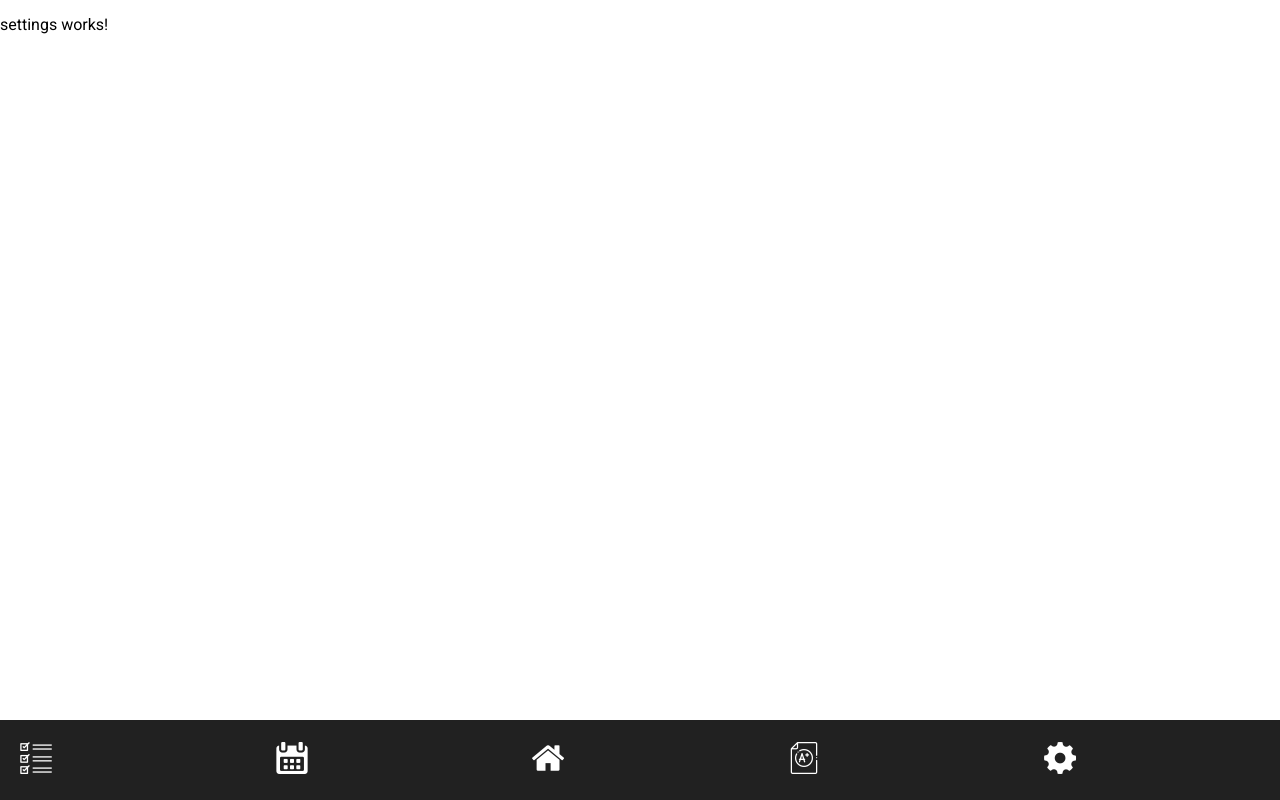
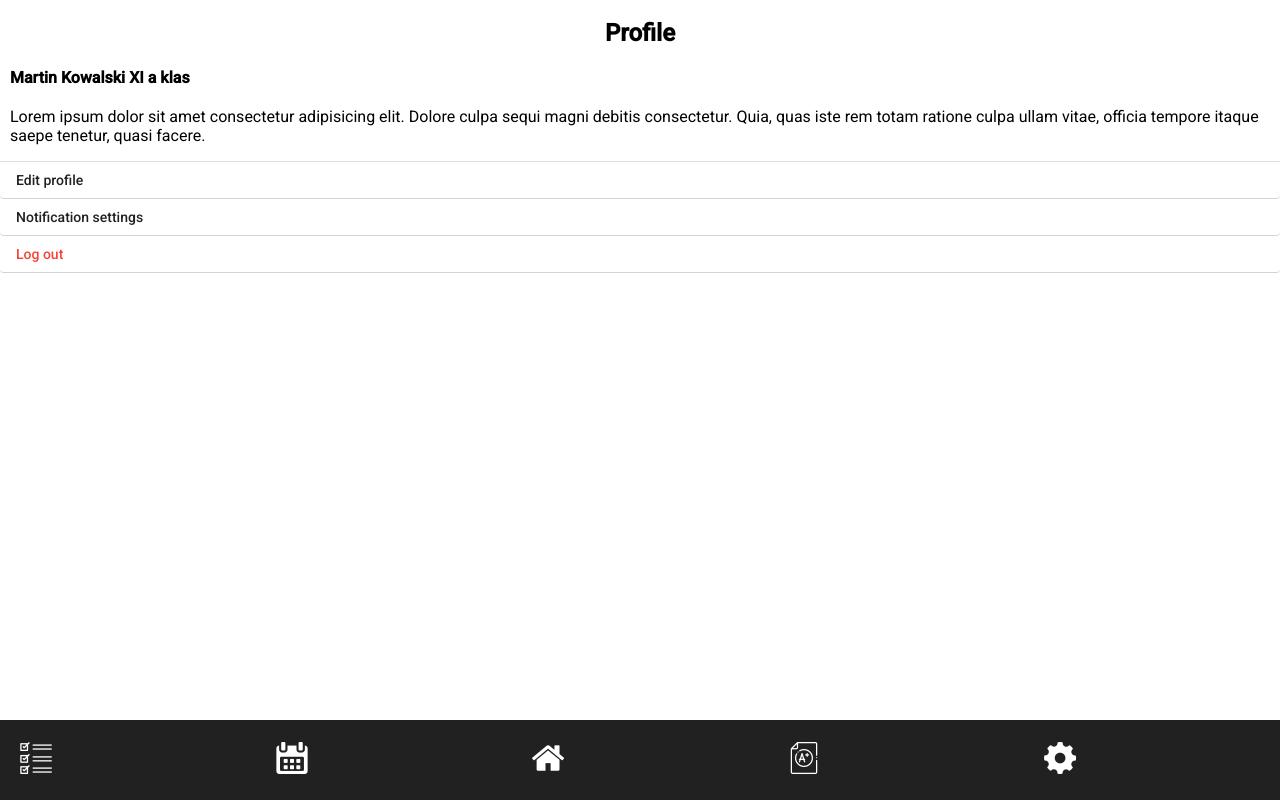
Before and after one commit to kachamaka/plannerix-frontend, an Angular app: page /settings in a window 1280 px wide. Built offline with nearby package versions, Linux system fonts and the light colour scheme.

Commit message:
overall design changes

```diff
--- a/src/app/calendar/calendar.component.css
+++ b/src/app/calendar/calendar.component.css
@@ -2,3 +2,6 @@ section{
     margin-left: 1rem;
     margin-bottom: 1.5rem;
 }
+table {
+    width: 100%;
+  }
--- a/src/app/calendar/calendar.component.html
+++ b/src/app/calendar/calendar.component.html
@@ -1,13 +1,11 @@
 <h2 align="center">Test dates</h2>
 
-<section>
-  <h3>Upcomming tests</h3>
-    <section *ngFor="let upcommingTestDate of upcommingTestDates ">
-        <h5>{{upcommingTestDate.date | date:"dd/MM/yy"}} - {{upcommingTestDate.subject}}</h5>
-        <!-- <section *ngFor="let date of day">
-            <div >{{score.subject}} - {{score.grade}}</div>
-        </section> -->
+  <h3 style="padding-left:10px">Upcomming tests</h3>
+  <mat-divider></mat-divider>
+
+    <section style="border-bottom: thin solid lightgray; padding:0px; margin:0px; padding-left:10px" *ngFor="let upcommingTestDate of upcommingTestDates ">
+    <p>
+        {{upcommingTestDate.date | date:"dd/MM/yy"}} - {{upcommingTestDate.subject}}
+    </p>
+
     </section>
-</section>
-
-<mat-divider></mat-divider>
--- a/src/app/settings/settings.component.html
+++ b/src/app/settings/settings.component.html
@@ -1,3 +1,24 @@
-<p>
-  settings works!
-</p>
+<h2 align="center">Profile</h2>
+
+<section style="padding-left:10px">
+  <h4>Martin Kowalski XI a klas</h4>
+  <p>Lorem ipsum dolor sit amet consectetur adipisicing elit. Dolore culpa sequi magni debitis consectetur. Quia, quas iste rem totam ratione culpa ullam vitae, officia tempore itaque saepe tenetur, quasi facere.</p>
+</section>
+<mat-divider></mat-divider>
+<section >
+    <button
+    style="float: left; width:100%; border-bottom: thin solid lightgray"
+    type="button"
+    mat-button color="primary">
+    <p style="margin:0px;padding:0px;float: left">Edit profile</p></button>
+    <button
+    style="float: left; width:100%; border-bottom: thin solid lightgray"
+    type="button"
+    mat-button color="primary">
+    <p style="margin:0px;padding:0px;float: left">Notification settings</p></button>
+    <button
+    style="float: left; width:100%; border-bottom: thin solid lightgray"
+    type="button"
+    mat-button color="warn">
+    <p style="margin:0px;padding:0px;float: left">Log out</p></button>
+</section>
```
Also changed, not shown: 2 other files (tests, documents, lock files or other folders).
